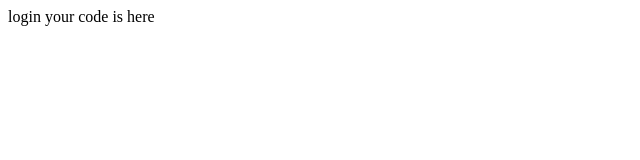
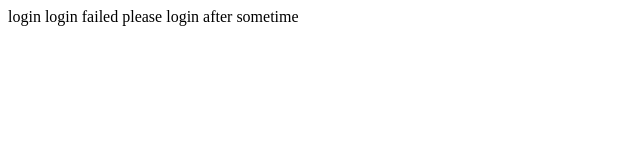
Before and after one commit to nikhil-kumar6/repoexperiment, a plain HTML site: page index.html in a window 1280 px wide. Shown: the whole page, without its empty margins (0-640 px from the left). Drawn offline with Linux system fonts and the light colour scheme.

Commit message:
html commit

```diff
--- a/index.html
+++ b/index.html
@@ -5,6 +5,9 @@
         <body>
 
             login
-            your code is here
-        </body>
-        </html>
+            login failed
+            please login after sometime
+            <body>
+
+            </body>
+            </html>
```
Also changed, not shown: 1 other file.
